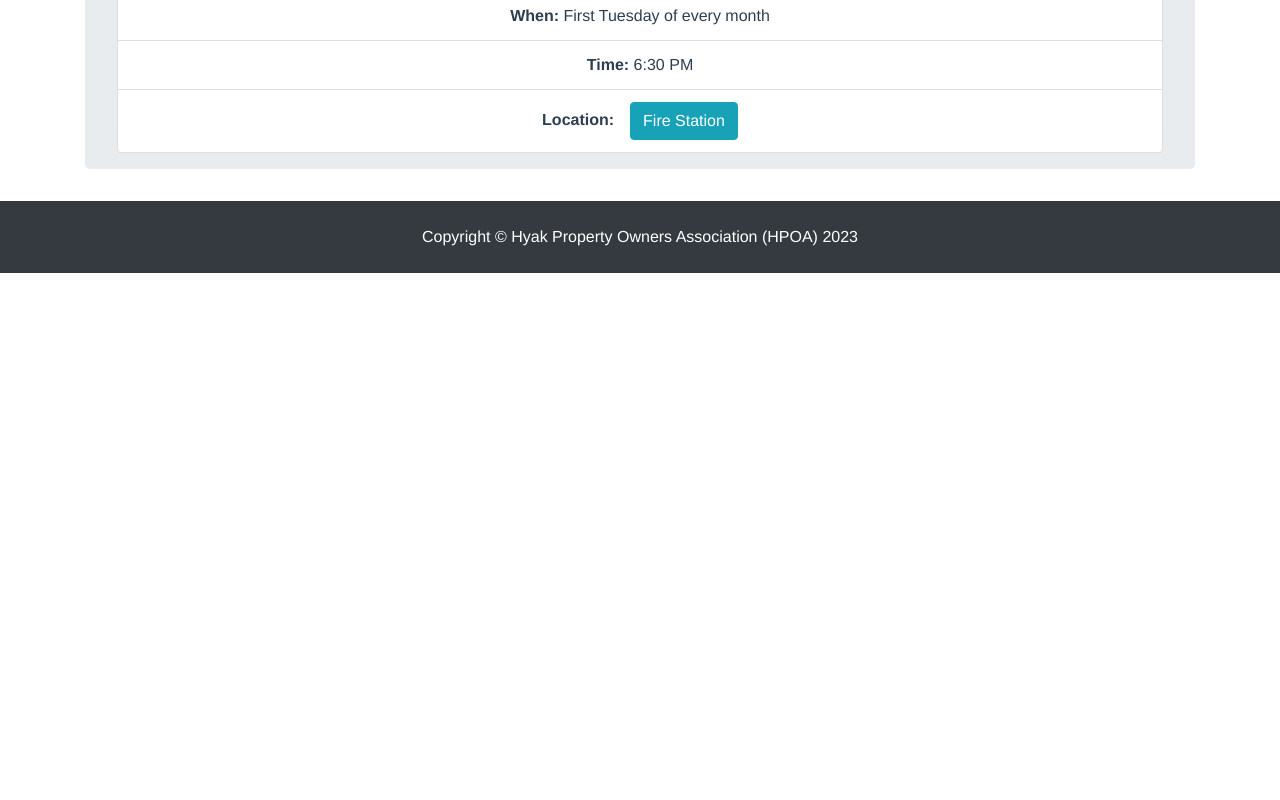
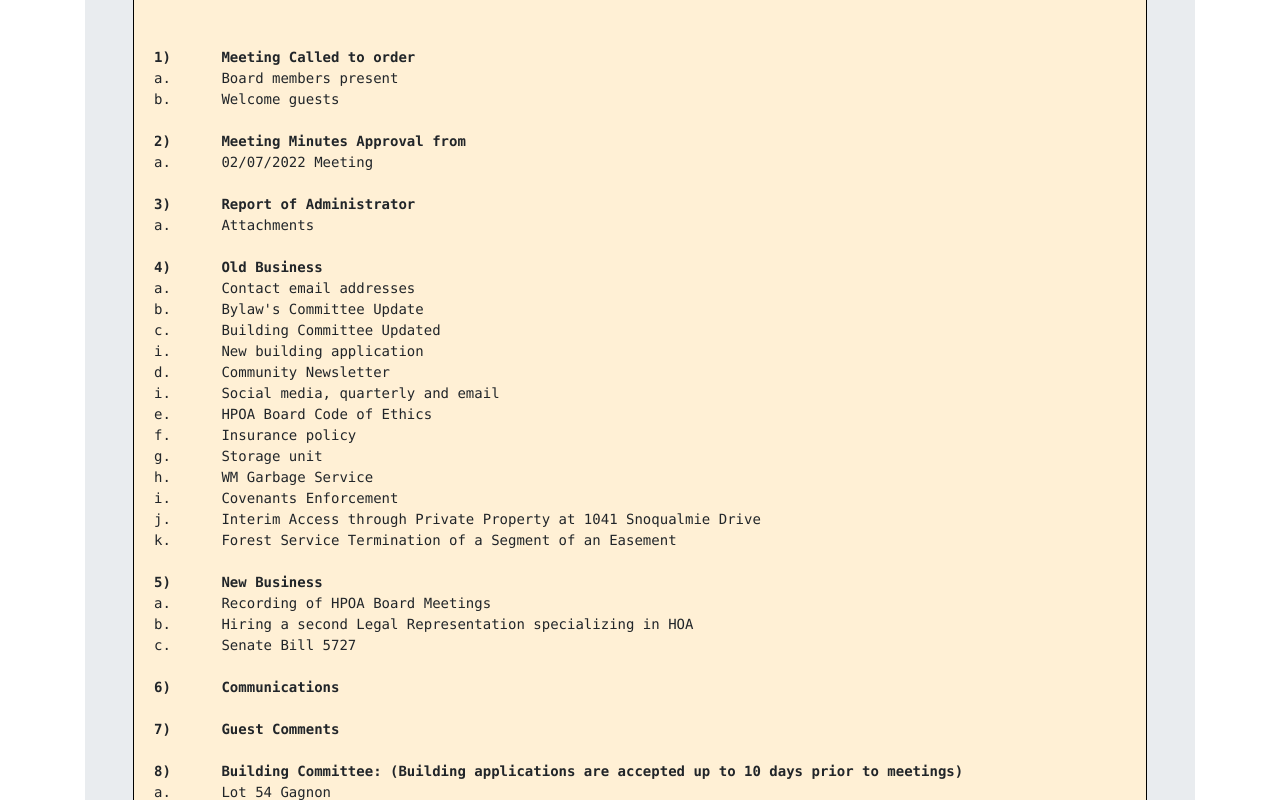
Before and after one commit to legauntt/hyak.life, a Vue app: page / in a window 1280 px wide. Shown: the part 380-1180 px from the top of the page. Before the commit the page ends 800 px from the top, so only its background shows below. Built offline with nearby package versions, Linux system fonts and the light colour scheme.

Commit message:
Upcoming meeting notes, some flare

```diff
--- a/src/views/Home.vue
+++ b/src/views/Home.vue
@@ -4,7 +4,8 @@
     <div class="container">
       <div class="row">
         <div class="col-lg-12">
-          <div
+
+			<div v-if="onTime"
             class="alert alert-warning alert-dismissible fade show mt-2"
             role="alert"
           >
@@ -54,9 +55,50 @@
             </p>
 
             <div class="mt-3 ml-3 mr-3">
-              <!-- <pre style="background: #FFF0D5; border: 1px black solid; padding: 20px; text-align: left;">
-	<h2>Upcoming Meeting Agenda for Tuesday, Feb 7th</h2>
-</pre> -->
+<pre style="background: #FFF0D5; border: 1px black solid; padding: 20px; text-align: left; white-space: pre-wrap;" v-if="onTime">
+<h3>Upcoming Meeting Agenda for Tuesday, March 7th</h3>
+
+<b>1)	Meeting Called to order</b>
+a.	Board members present
+b.	Welcome guests
+
+<b>2)	Meeting Minutes Approval from </b>
+a.	02/07/2022 Meeting
+
+<b>3)	Report of Administrator</b>
+a.	Attachments
+
+<b>4)	Old Business</b>
+a.	Contact email addresses
+b.	Bylaw's Committee Update
+c.	Building Committee Updated
+i.	New building application
+d.	Community Newsletter
+i.	Social media, quarterly and email
+e.	HPOA Board Code of Ethics
+f.	Insurance policy
+g.	Storage unit
+h.	WM Garbage Service
+i.	Covenants Enforcement
+j.	Interim Access through Private Property at 1041 Snoqualmie Drive
+k.	Forest Service Termination of a Segment of an Easement
+
+<b>5)	New Business</b>
+a.	Recording of HPOA Board Meetings
+b.	Hiring a second Legal Representation specializing in HOA
+c.	Senate Bill 5727
+
+<b>6)	Communications</b>
+
+<b>7)	Guest Comments</b>
+
+<b>8)	Building Committee: (Building applications are accepted up to 10 days prior to meetings)</b>
+a.	Lot 54 Gagnon
+
+<b>9)	Meeting Adjourned </b>
+a.	Next Meeting Date: 04/04/2023
+
+</pre>
             </div>
 
             <HyakMeetings />
@@ -70,12 +112,23 @@
 <script lang="ts">
 // @ is an alias to /src
 import HyakMeetings from "@/components/HyakMeetings.vue";
+import moment from "moment";
 
 export default {
   name: "HomeView",
   components: {
     HyakMeetings,
   },
+
+  computed: {
+
+	// only show the upcoming agenda until a little after the meeting date (March 7th)
+	onTime() {
+		const now = moment();
+		const later = moment('2023-03-07 02:00');
+		return now.isBefore(later);
+	}
+  }
 };
 </script>
 
```
